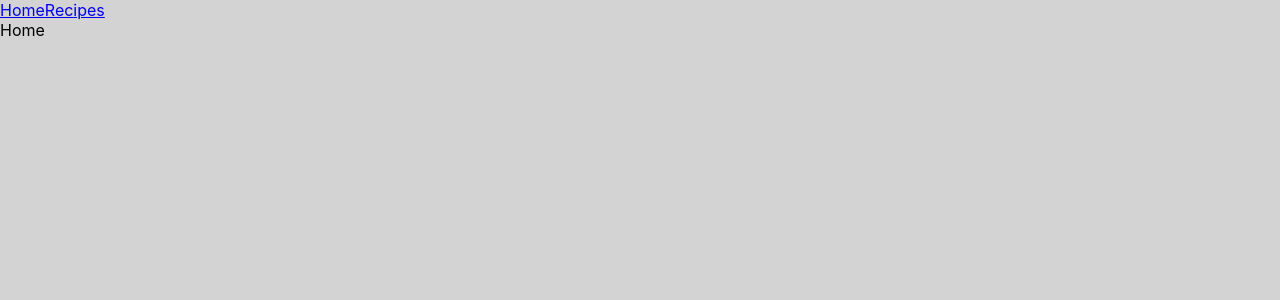
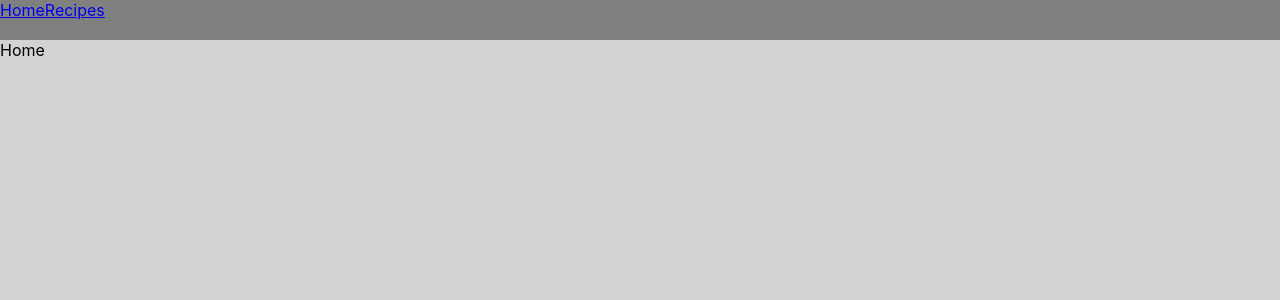
Before and after one commit to Javierlozo/React_Router_Recipes, a React (Create React App) app: page / in a window 1280 px wide. Shown: the top 300 px of the page. Built offline with nearby package versions, Linux system fonts and the light colour scheme.

Commit message:
add nav styles

```diff
--- a/src/App.js
+++ b/src/App.js
@@ -70,7 +70,7 @@ const NotFound = () => {
 function App() {
   return (
     <div style={{ backgroundColor: "lightGrey", minHeight: "100vh" }}>
-      <nav>
+      <nav style={{ backgroundColor: "grey", minHeight: "5vh" }}>
         <Link to="/">Home</Link>
         <Link to="/recipes">Recipes</Link>
       </nav>
```
